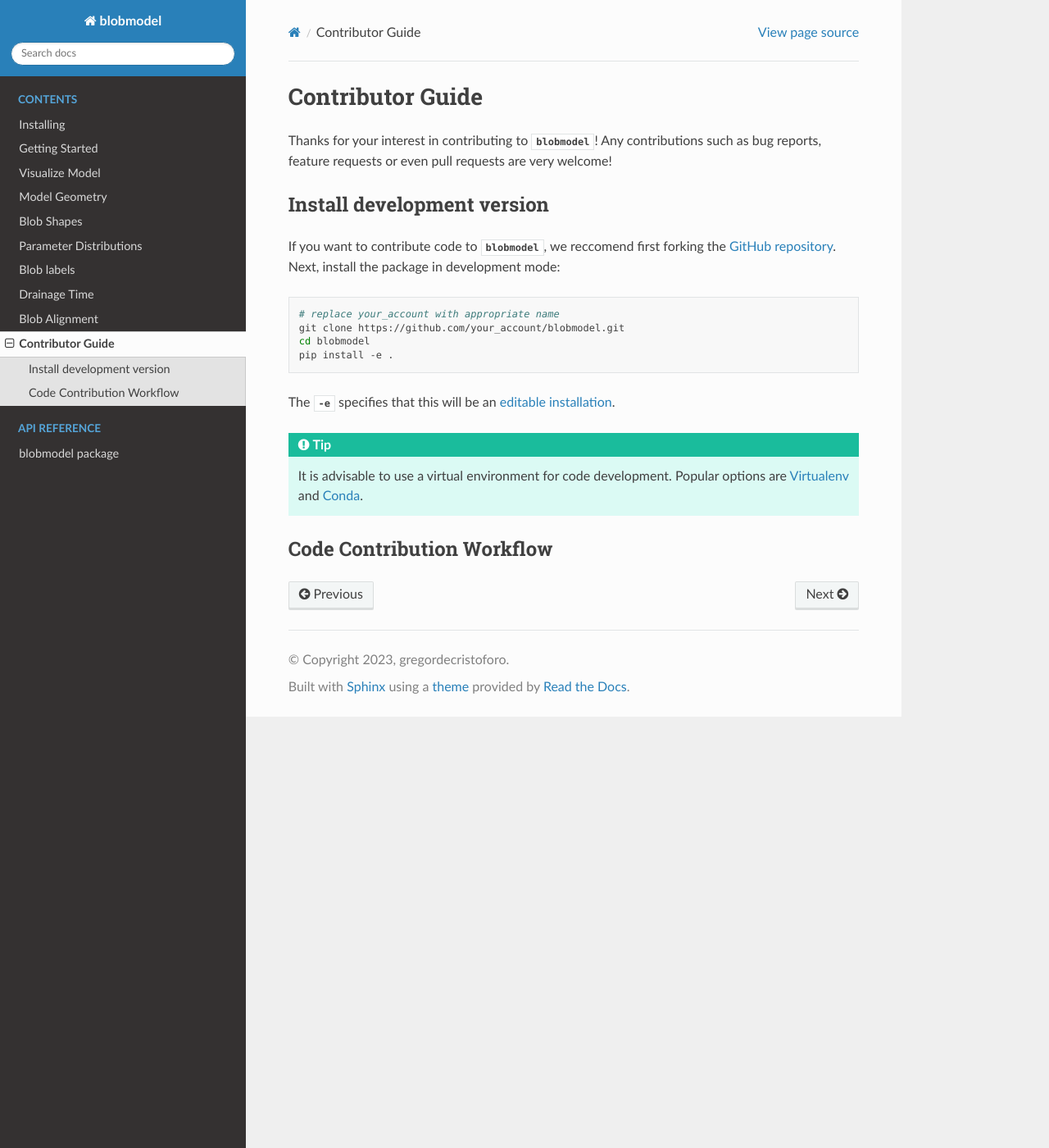
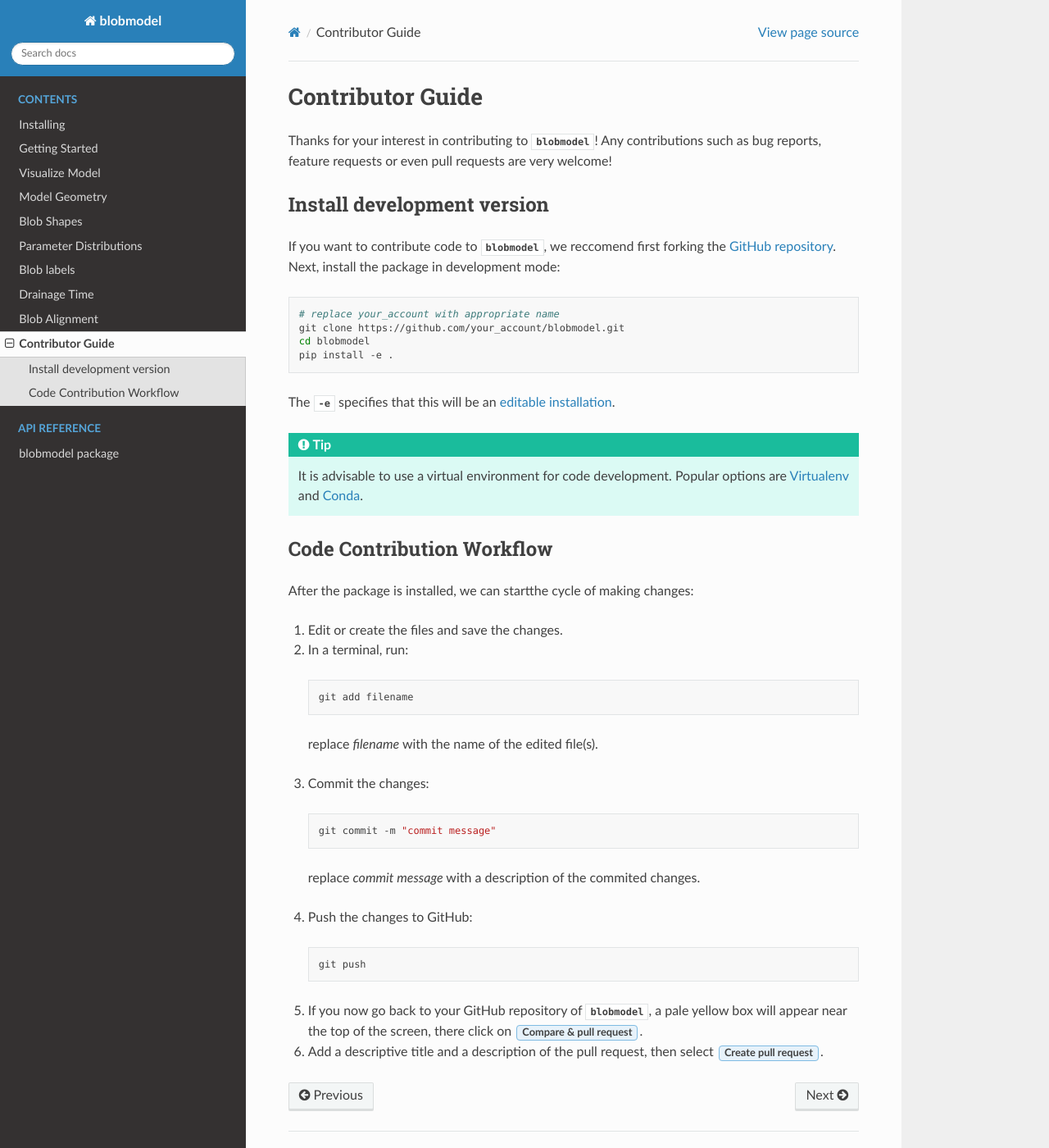
Before and after one commit to uit-cosmo/blobmodel, a Sphinx documentation site: the page built from docs/contributor_guide.rst, in a window 1280 px wide and 1400 px high. Shown: the whole window at 82% size. Built offline with Sphinx 7.4.7 and the Read the Docs theme 2.0.0, drawn with Linux system fonts in a browser that asks for light colours.

Commit message:
workflow added to contribution guide

```diff
--- a/docs/contributor_guide.rst
+++ b/docs/contributor_guide.rst
@@ -28,3 +28,32 @@ The :py:mod:`-e` specifies that this will be an `editable installation <https://
 ++++++++++++++++++++++++++
 Code Contribution Workflow
 ++++++++++++++++++++++++++
+
+After the package is installed, we can startthe cycle of making changes:
+
+1. Edit or create the files and save the changes.
+2. In a terminal, run:
+
+  .. code-block:: bash
+
+    git add filename
+
+  replace `filename` with the name of the edited file(s).
+
+3. Commit the changes:
+
+  .. code-block:: bash
+
+    git commit -m "commit message"
+
+  replace `commit message` with a description of the commited changes.
+
+4. Push the changes to GitHub:
+
+  .. code-block:: bash
+
+    git push
+
+5. If you now go back to your GitHub repository of :py:mod:`blobmodel`, a pale yellow box will appear near the top of the screen, there click on :guilabel:`Compare & pull request`.
+
+6. Add a descriptive title and a description of the pull request, then select :guilabel:`Create pull request`.
```
